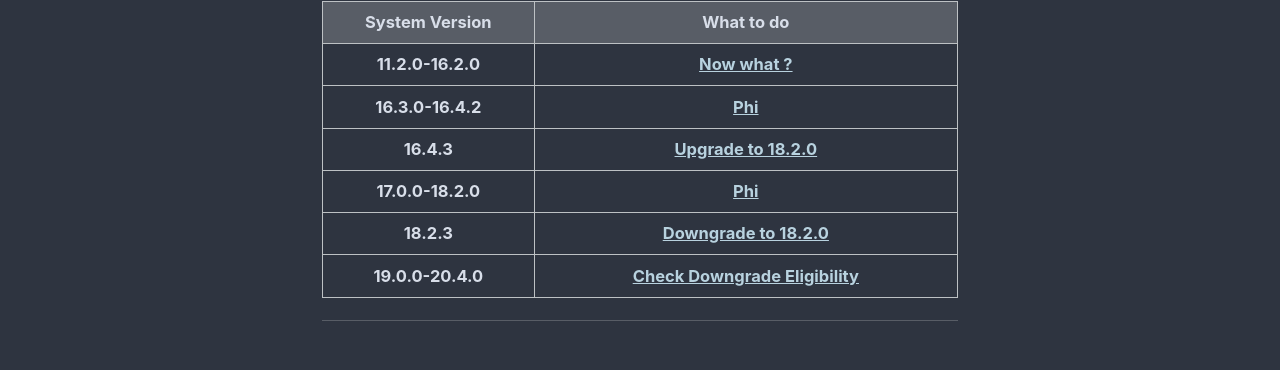
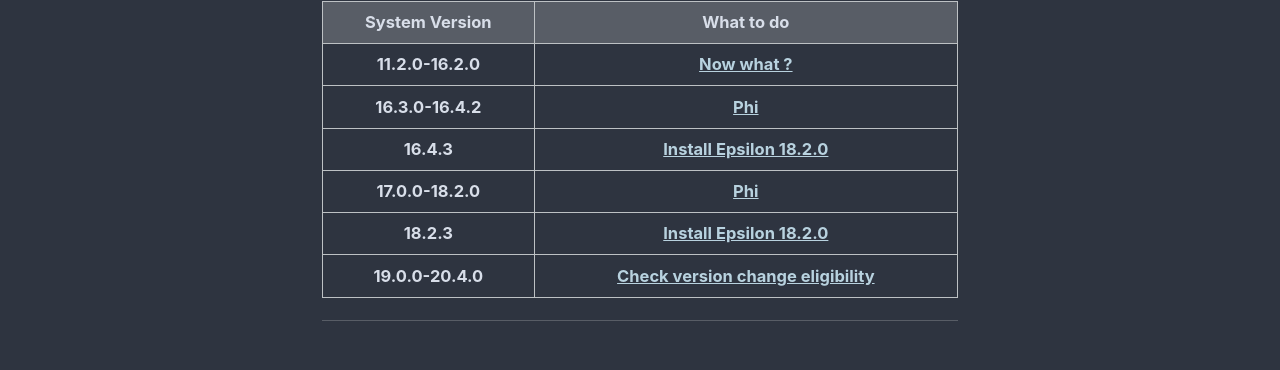
Before and after one commit to Omega-Numworks/Omega-Guide, a Jekyll site: the page built from _pages/en_US/get-started.md, in a window 1280 px wide and 900 px high, scrolled down 3693 px. Shown: the part 121-491 px from the top of the window. Built offline with Jekyll 4.4.1, drawn with Linux system fonts in a browser that asks for light colours; comment, search, counter and statistics services are not loaded.

Commit message:
Update get-started.md

```diff
--- a/_pages/en_US/get-started.md
+++ b/_pages/en_US/get-started.md
@@ -92,7 +92,7 @@ Use the version table below to select a method. A few things to note:
     </tr>
     <tr>
       <td style="text-align: center; font-weight: bold;">16.4.3</td>
-      <td style="text-align: center; font-weight: bold;"><a href="downgrade-18-2-0">Upgrade to 18.2.0</a></td>
+      <td style="text-align: center; font-weight: bold;"><a href="install-epsilon-18-2-0">Install Epsilon 18.2.0</a></td>
     </tr>
     <tr>
       <td style="text-align: center; font-weight: bold;">17.0.0-18.2.0</td>
@@ -100,11 +100,11 @@ Use the version table below to select a method. A few things to note:
     </tr>
     <tr>
       <td style="text-align: center; font-weight: bold;">18.2.3</td>
-      <td style="text-align: center; font-weight: bold;"><a href="downgrade-18-2-0">Downgrade to 18.2.0</a></td>
+      <td style="text-align: center; font-weight: bold;"><a href="install-epsilon-18-2-0">Install Epsilon 18.2.0</a></td>
     </tr>
     <tr>
       <td style="text-align: center; font-weight: bold;">19.0.0-20.4.0</td>
-      <td style="text-align: center; font-weight: bold;"><a href="check-downgrade-eligibility">Check Downgrade Eligibility</a></td>
+      <td style="text-align: center; font-weight: bold;"><a href="check-version-change-eligibility">Check version change eligibility</a></td>
     </tr>
   </tbody>
 </table>
```
